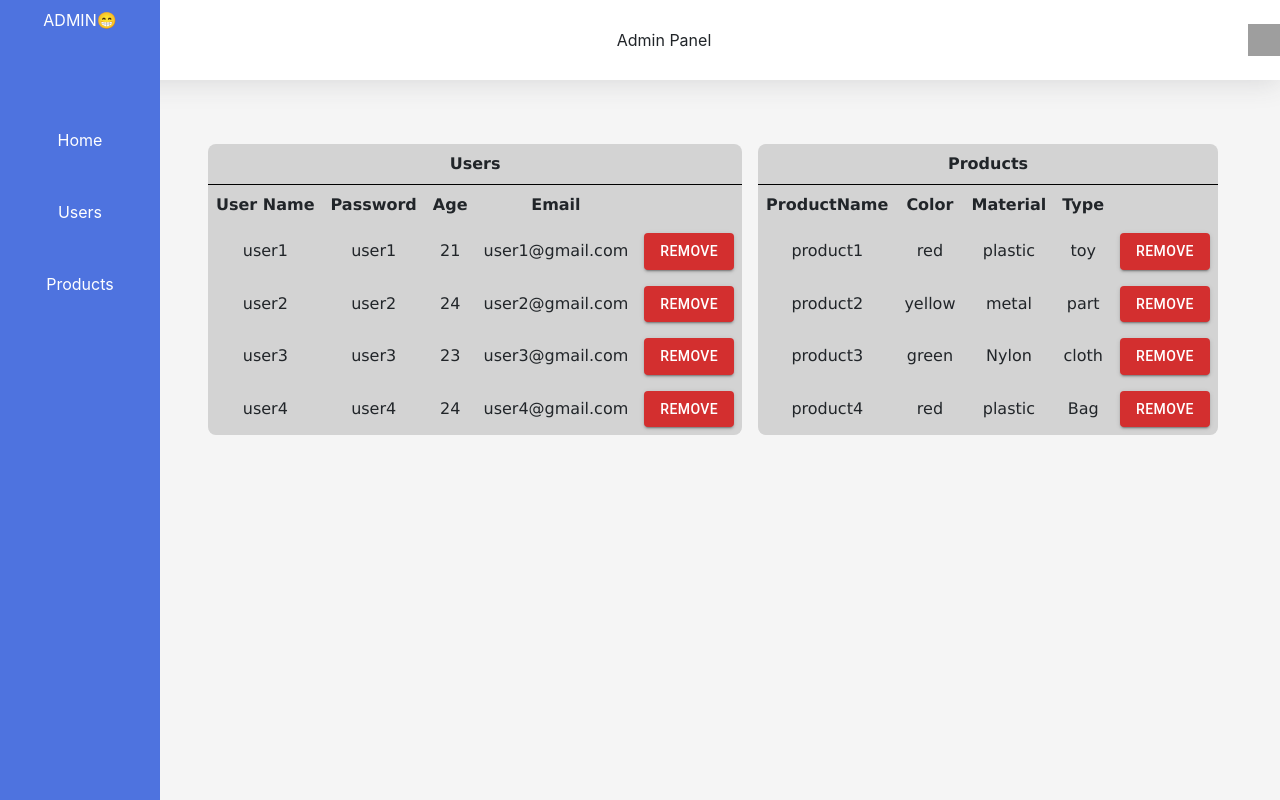
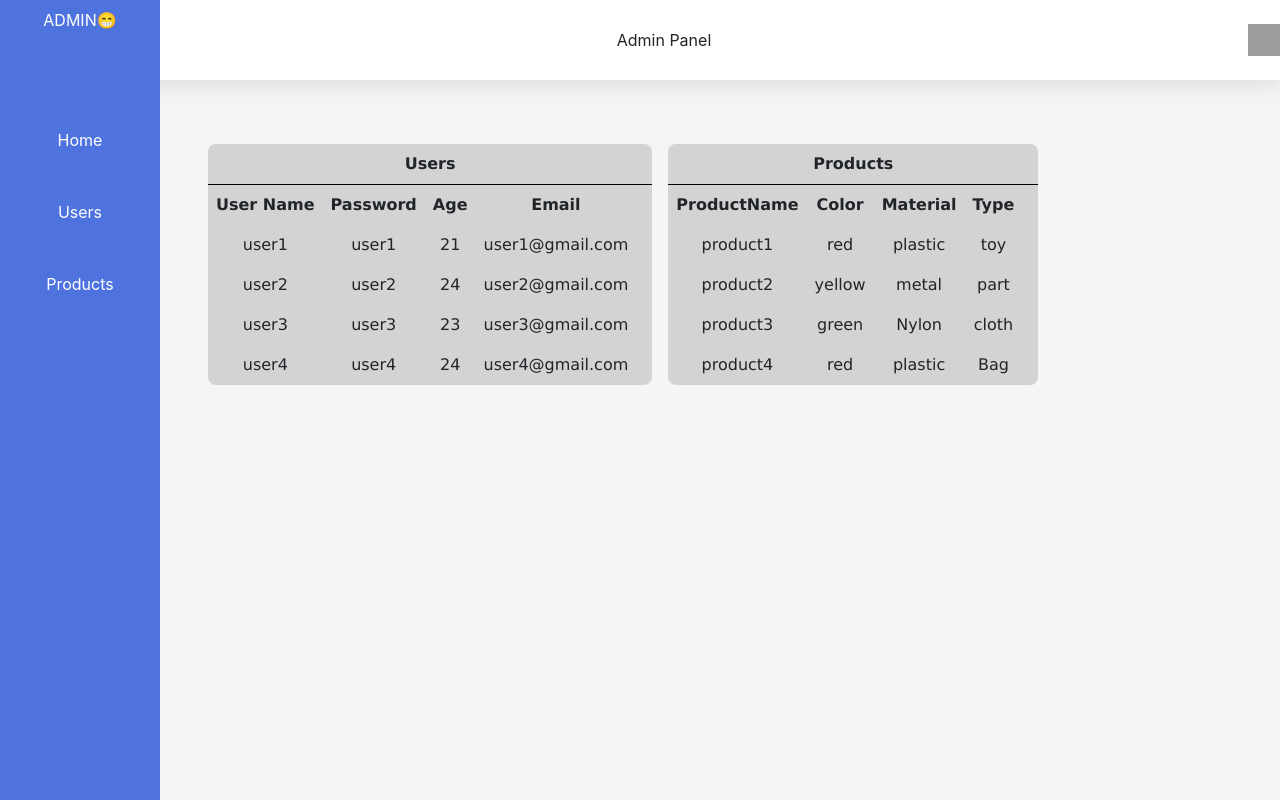
Before and after one commit to BhandariEteshKumar/guvi-hackethon2-frontend, a React (Create React App) app: page / in a window 1280 px wide. Built offline with nearby package versions, Linux system fonts and the light colour scheme; grey boxes are pictures that could not be loaded.

Commit message:
todo list

```diff
--- a/src/ProductTable.js
+++ b/src/ProductTable.js
@@ -32,6 +32,7 @@ export default function ProductTable({ products, add, setProducts }) {
               <td>{product.material}</td>
               <td>{product.type}</td>
               <td>
+                {add ? (
                   <Button
                     variant="contained"
                     color="error"
@@ -44,6 +45,9 @@ export default function ProductTable({ products, add, setProducts }) {
                   >
                     Remove
                   </Button>
+                ) : (
+                  ""
+                )}
               </td>
             </tr>
           ))}
--- a/src/UserTable.js
+++ b/src/UserTable.js
@@ -32,6 +32,7 @@ export default function UserTable({ users, setUsers, add }) {
               <td>{user.age}</td>
               <td>{user.email}</td>
               <td>
+                {add ? (
                   <Button
                     variant="contained"
                     color="error"
@@ -44,6 +45,9 @@ export default function UserTable({ users, setUsers, add }) {
                   >
                     Remove
                   </Button>
+                ) : (
+                  ""
+                )}
               </td>
             </tr>
           ))}
```
Lines whose indentation alone changed are shown as unchanged.
